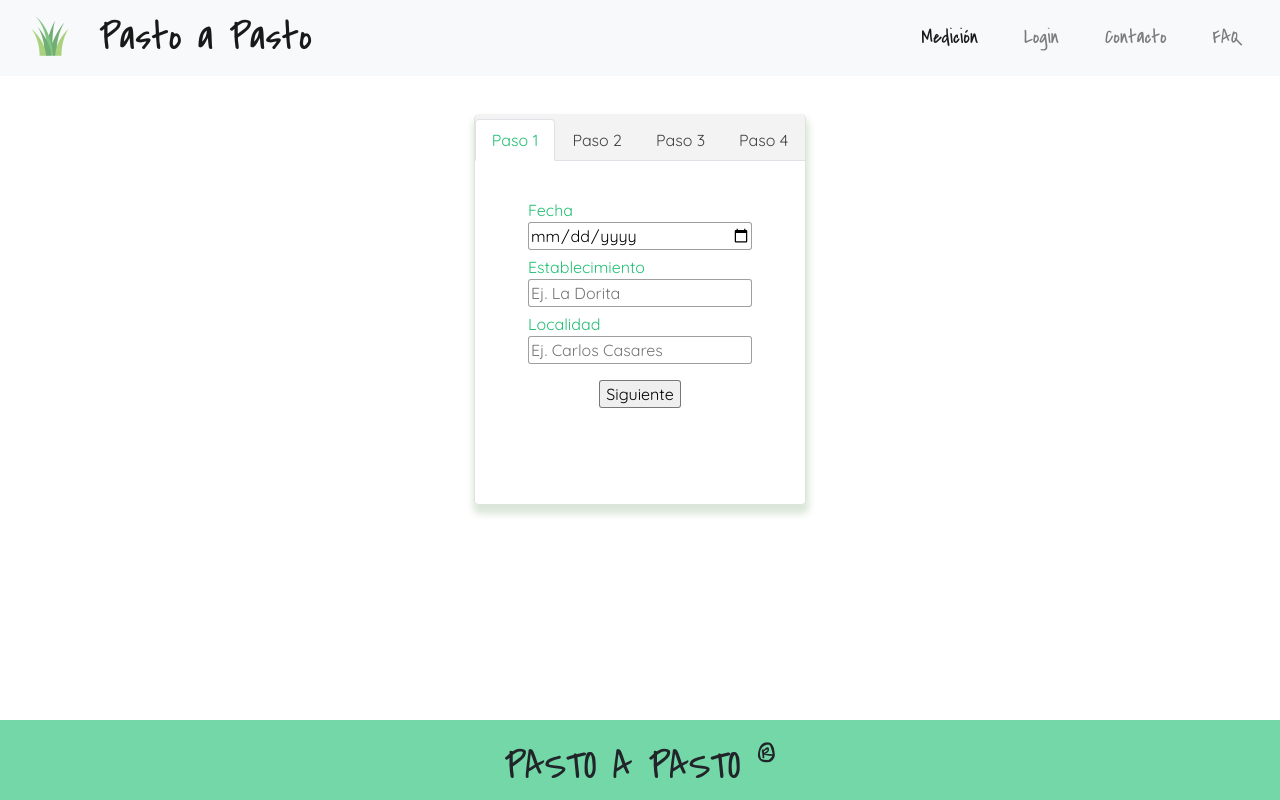
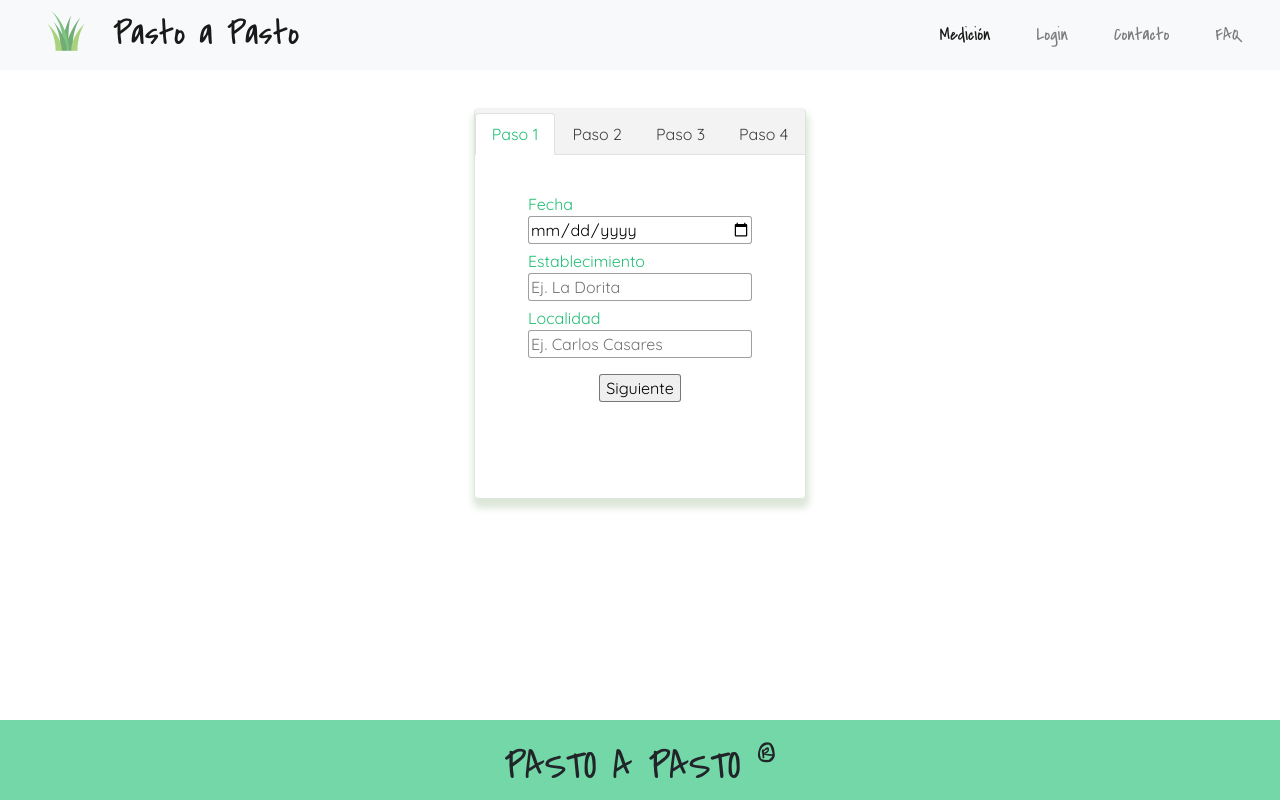
Before and after one commit to Apolofx/PastoAPastoWEB, a Flask app: page /index in a window 1280 px wide. Run offline with Flask 2, Linux system fonts and the light colour scheme; some libraries are stand-ins or nearby versions; some web fonts are replaced.

Commit message:
agregué estilo al navbar

```diff
--- a/static/estilos.css
+++ b/static/estilos.css
@@ -16,7 +16,8 @@
 }
 
 
-nav.navbar {
+nav {
+    height: 70px;
     padding-top: 0;
     padding-bottom: 0;
     padding-left: 0;
@@ -26,7 +27,7 @@
 
 #navbarNav .nav-item {
     margin: 15px;
-    font-size: 20px;
+    font-size: 18px;
   }
 
 #logo {
@@ -36,7 +37,7 @@
   }
 
 #titulo {
-    font-size: 40px;
+    font-size: 35px;
     font-family: 'Covered By Your Grace', cursive;
     opacity: 1;
     font-weight: 500;
@@ -53,6 +54,7 @@
     border: 1.1px solid;
     border-color: #d9e4d6f0;
     margin-top: 3%;
+    margin-bottom: 7%;
     padding: 0 0 5% 0;
     border-top: none;
     border-radius: 5px;
```
